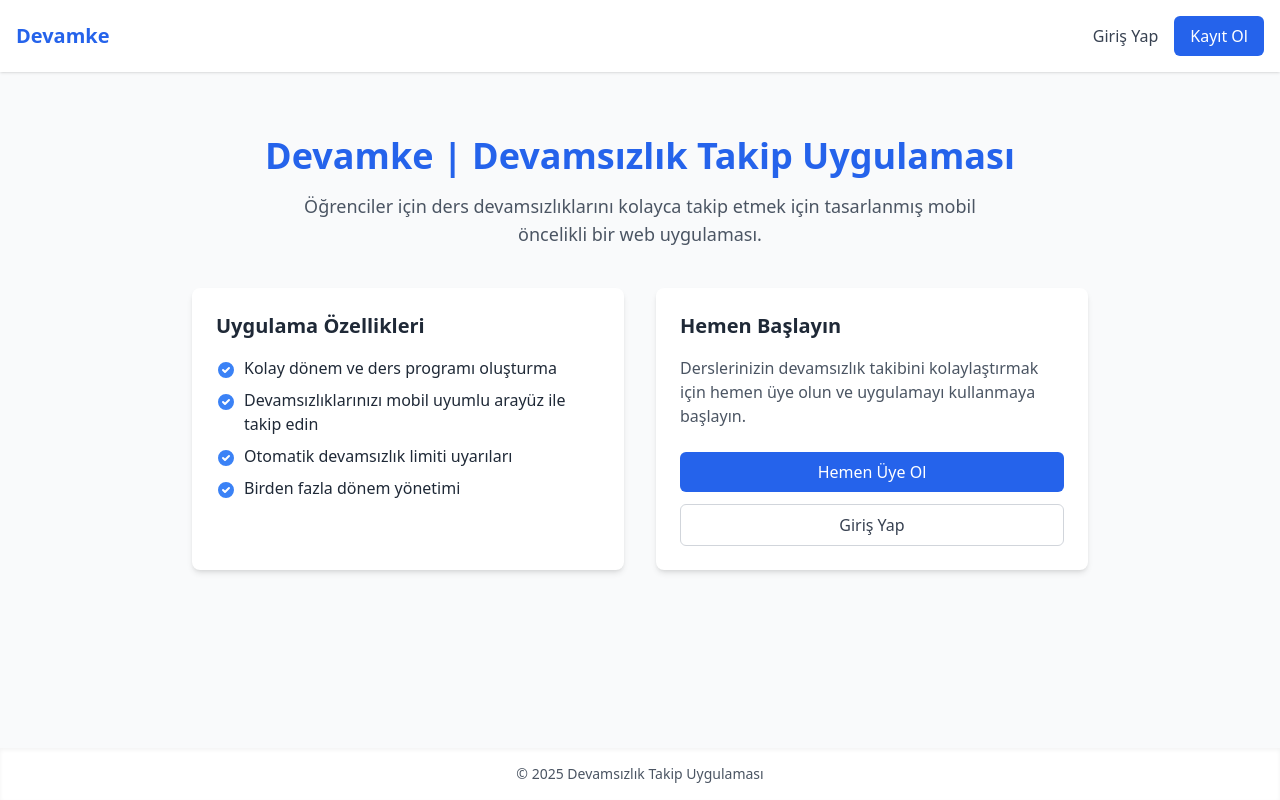
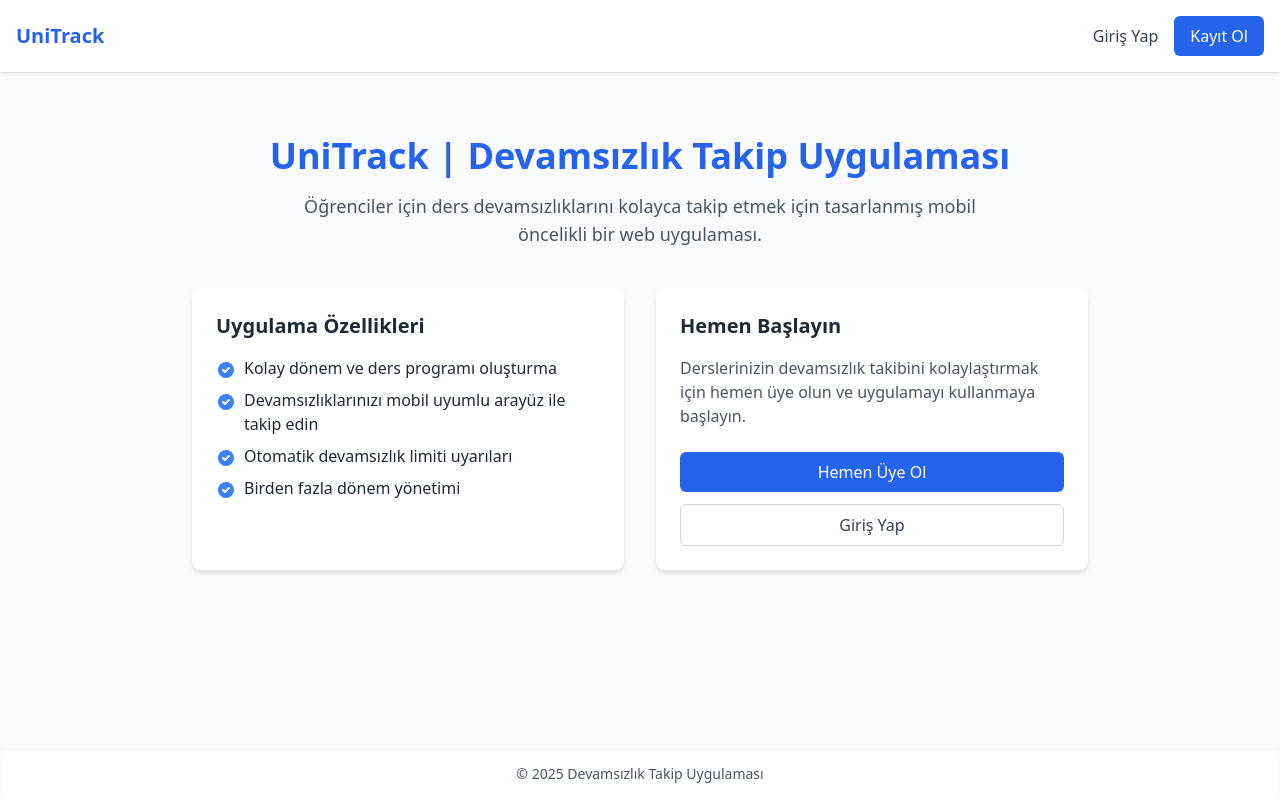
Before and after one commit to furkandlkdr/university-absent-tracker, a Nuxt app: page / in a window 1280 px wide. Built offline with nearby package versions, Linux system fonts and the light colour scheme; no server answers.

Commit message:
feat: update application name to 'UniTrack' and enhance meta descriptions for better localization

```diff
--- a/layouts/default.vue
+++ b/layouts/default.vue
@@ -3,7 +3,7 @@
     <header class="bg-white dark:bg-gray-800 shadow">
       <nav class="container mx-auto px-4 py-4 flex items-center justify-between">
         <NuxtLink to="/" class="text-xl font-bold text-blue-600 dark:text-blue-400">
-          Devamke
+          UniTrack
         </NuxtLink>
 
         <!-- Nav links for authenticated users -->
--- a/nuxt.config.ts
+++ b/nuxt.config.ts
@@ -13,11 +13,12 @@ export default defineNuxtConfig({
   },
   app: {
     head: {
-      title: 'University Absence Tracker',
+      title: 'UniTrack | Üniversite Devamsızlık Takipçisi',
       meta: [
         { charset: 'utf-8' },
         { name: 'viewport', content: 'width=device-width, initial-scale=1' },
-        { name: 'description', content: 'Track your university course attendance with ease' }
+        { name: 'description', content: 'Track your university course attendance with ease' },
+        { name: 'description', key: 'description-tr', content: 'Üniversite ders devamsızlığınızı kolayca takip edin' }
       ],
       link: [
         { rel: 'icon', type: 'image/x-icon', href: '/favicon.ico' }
--- a/pages/index.vue
+++ b/pages/index.vue
@@ -3,7 +3,7 @@
     <div class="w-full max-w-4xl">
       <div class="text-center mb-10">
         <h1 class="text-3xl md:text-4xl font-bold text-blue-600 dark:text-blue-400 mb-4">
-          Devamke | Devamsızlık Takip Uygulaması
+          UniTrack | Devamsızlık Takip Uygulaması
         </h1>
         <p class="text-lg text-gray-600 dark:text-gray-400 max-w-2xl mx-auto">
           Öğrenciler için ders devamsızlıklarını kolayca takip etmek için tasarlanmış mobil öncelikli bir web uygulaması.
```
